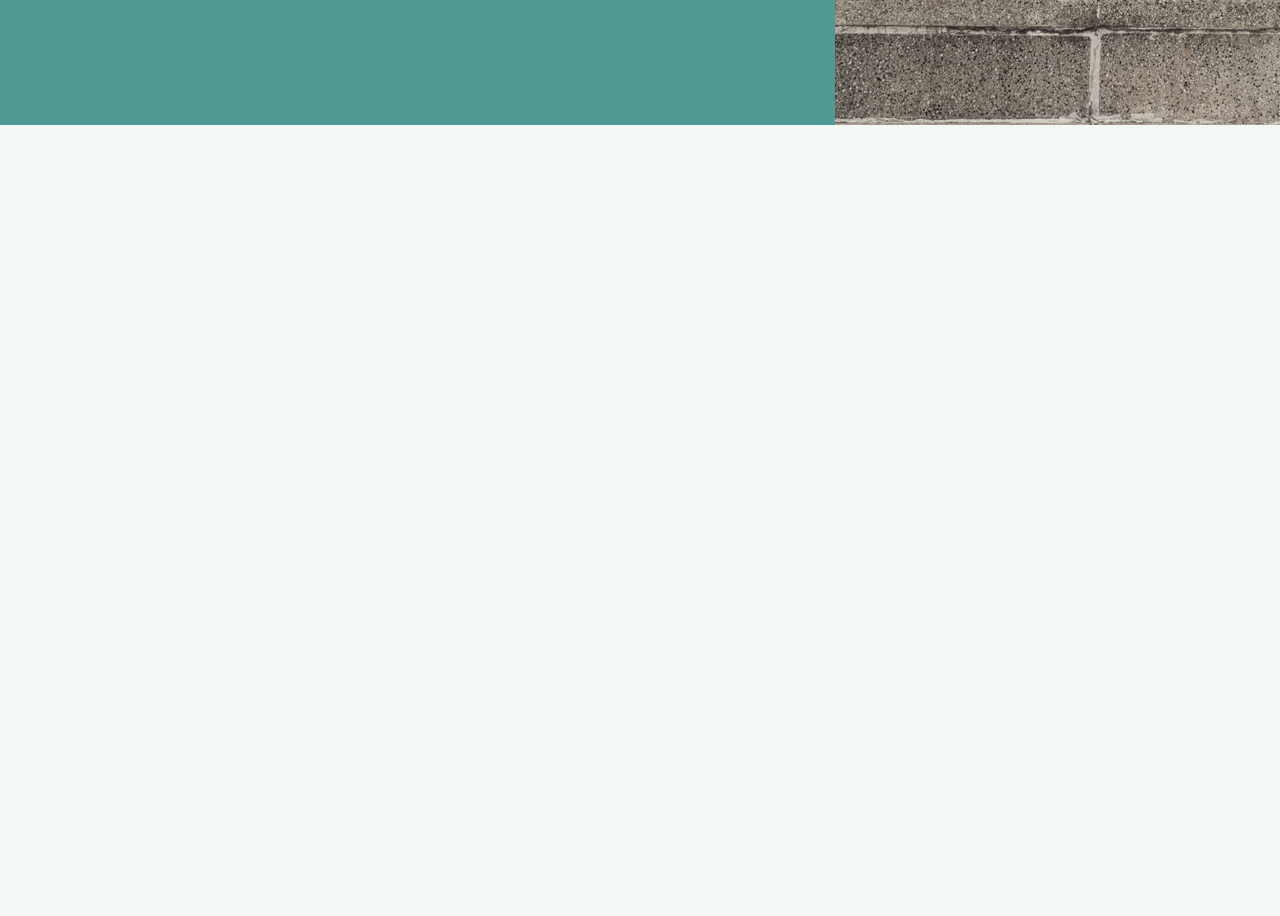
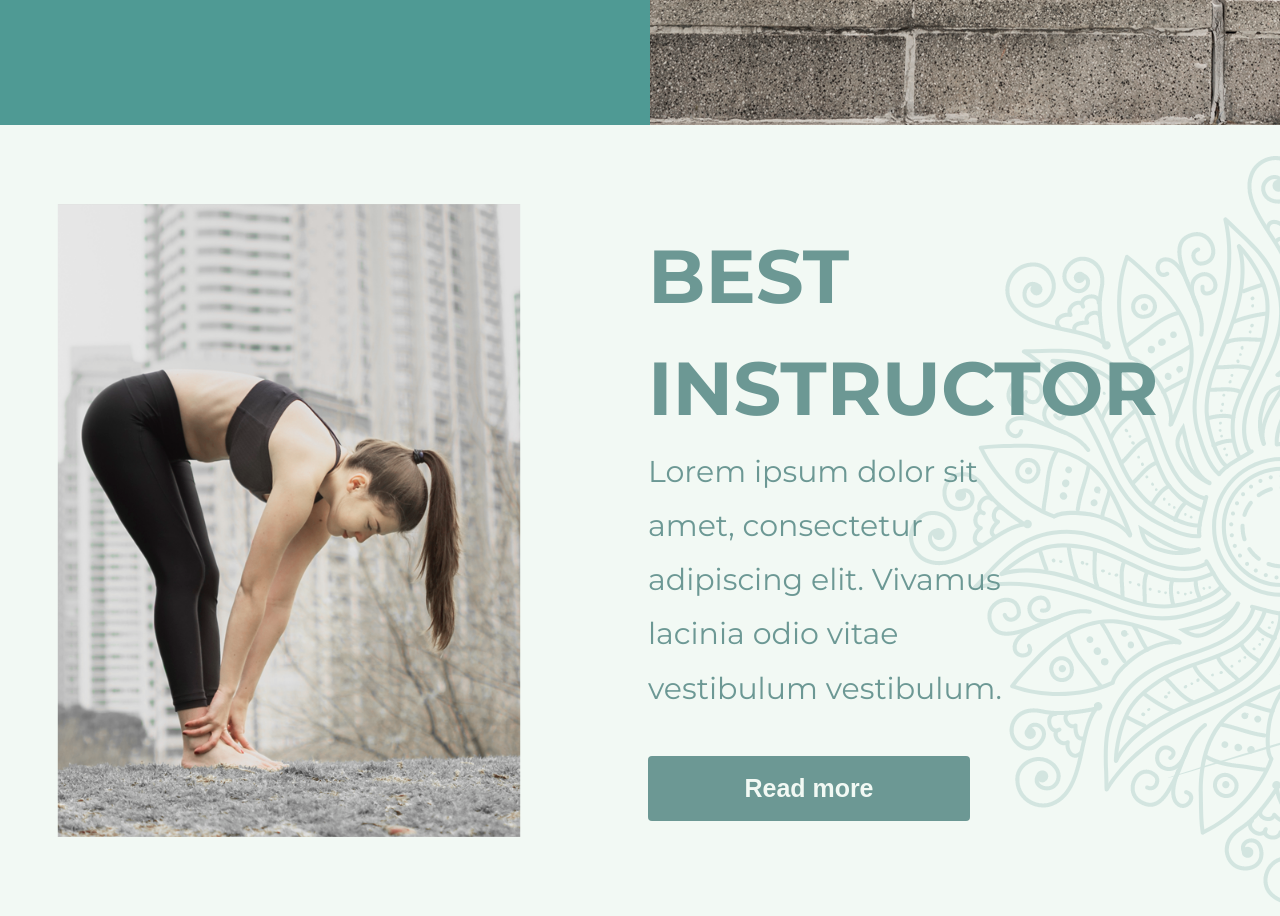
Before and after one commit to malgorzatajPL/Yoga-website, a React (Create React App) app: page / in a window 1280 px wide. Shown: the part 3860-4776 px from the top of the page. Before the commit the page ends 3985 px from the top, so only its background shows below. Built offline with nearby package versions, Linux system fonts and the light colour scheme; a web font is replaced by a local one.

Commit message:
Add NewExperience section

```diff
--- a/src/App.tsx
+++ b/src/App.tsx
@@ -5,6 +5,7 @@ import ChooseClass from './Components/ChooseClass/ChooseClass';
 import styled from 'styled-components';
 import OurStats from './Components/OurStats/OurStats';
 import BestInstruction from './Components/BestInstruction/BestInstruction';
+import NewExperience from './Components/NewExperience/NewExperience';
 
 const AppStyle = styled.div`
   position: relative;
@@ -30,6 +31,7 @@ function App() {
       <ChooseClass />
       <OurStats />
       <BestInstruction />
+      <NewExperience />
     </AppStyle>
   );
 }
--- a/src/Components/BestInstruction/BestInstruction.tsx
+++ b/src/Components/BestInstruction/BestInstruction.tsx
@@ -1,17 +1,16 @@
-import React from 'react';
+import { ButtonRead } from '../../shared/ButtonRead';
+import { Header2, Subtitle } from '../../shared/TextComponents';
 import {
   BestInstructionStyle,
   Content,
   ImageInstruction,
 } from './BestInstruction.style';
-import { Subtitle, Header1 } from '../../shared/TextComponents';
-import { ButtonRead } from '../../shared/ButtonRead';
 
 const BestInstruction = () => {
   return (
     <BestInstructionStyle>
       <Content>
-        <Header1>BEST INSTRUCTOR</Header1>
+        <Header2>BEST INSTRUCTOR</Header2>
         <Subtitle padding='0 0 40px 0'>
           Lorem ipsum dolor sit amet, consectetur adipiscing elit. Vivamus
           lacinia odio vitae vestibulum vestibulum.{' '}
--- /dev/null
+++ b/src/Components/NewExperience/NewExperience.style.ts
@@ -0,0 +1,23 @@
+import styled from 'styled-components';
+import { fontSize, theme } from '../../theme/theme';
+
+export const NewExperienceStyle = styled.section`
+  display: flex;
+  position: relative;
+  overflow: hidden;
+  :before {
+    content: '';
+    position: absolute;
+    background-image: url(/background.png);
+    width: 877px;
+    height: 842px;
+    background-repeat: no-repeat;
+    z-index: 1;
+    right: -506px;
+    opacity: 0.5;
+    top: 4%;
+  }
+`;
+export const ImageExperience = styled.img`
+  transform: scale(0.8);
+`;
--- /dev/null
+++ b/src/Components/NewExperience/NewExperience.tsx
@@ -0,0 +1,23 @@
+import React from 'react';
+import { ImageExperience, NewExperienceStyle } from './NewExperience.style';
+import { Header1, Header2, Subtitle } from '../../shared/TextComponents';
+import { ButtonRead } from '../../shared/ButtonRead';
+import { Content } from '../BestInstruction/BestInstruction.style';
+
+const NewExperience = () => {
+  return (
+    <NewExperienceStyle>
+      <ImageExperience src='/NewExperience.png' />
+      <Content>
+        <Header2 primary={true}>BEST INSTRUCTOR</Header2>
+        <Subtitle primary={true} padding='0 0 40px 0'>
+          Lorem ipsum dolor sit amet, consectetur adipiscing elit. Vivamus
+          lacinia odio vitae vestibulum vestibulum.{' '}
+        </Subtitle>
+        <ButtonRead primary={false} />
+      </Content>
+    </NewExperienceStyle>
+  );
+};
+
+export default NewExperience;
--- a/src/shared/TextComponents.ts
+++ b/src/shared/TextComponents.ts
@@ -10,6 +10,17 @@ export const Header1 = styled.h1<{ primary?: boolean }>`
   font-family: ${theme.fontFamily.main};
   font-variant-caps: normal;
   line-height: 1.8;
+  z-index: 5;
+`;
+export const Header2 = styled.h1<{ primary?: boolean }>`
+  font-size: ${fontSize(75)};
+  color: ${(props) =>
+    props.primary ? theme.palette.primary[500] : theme.palette.primary[100]};
+  text-transform: uppercase;
+  font-weight: 700;
+  font-family: ${theme.fontFamily.main};
+  font-variant-caps: normal;
+  line-height: 1.5;
   z-index: 5;
 `;
 export const Body = styled.p<{ primary?: boolean }>`
```
Also changed, not shown: public/NewExperience.png (added).
